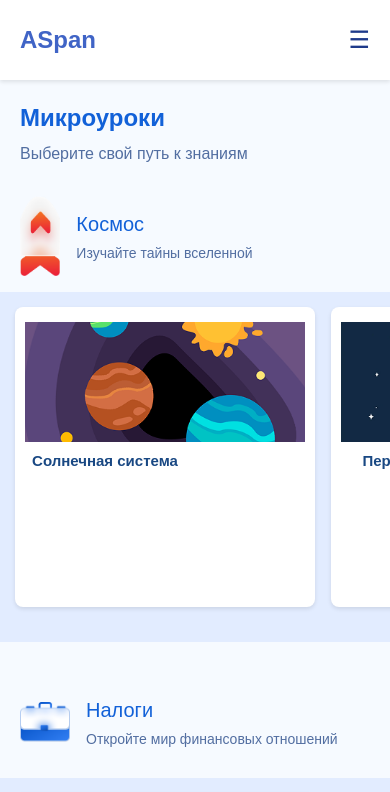
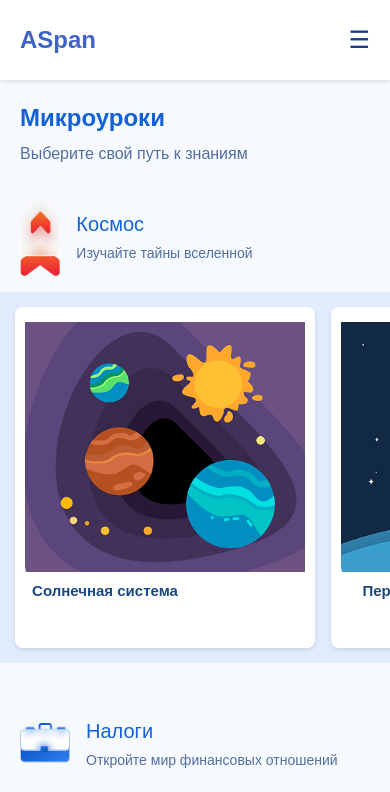
Before and after one commit to Random073/aspan_web, a Vue app: page /#/microlessons in a window 390 px wide. Shown: the top 792 px of the page. Built offline with nearby package versions, Linux system fonts and the light colour scheme.

Commit message:
microlessons size

```diff
--- a/src/components/Microlessons.vue
+++ b/src/components/Microlessons.vue
@@ -262,7 +262,7 @@ export default {
   }
 
   .item-icon {
-    height: 120px; /* Adjust image height */
+    height: 250px; /* Adjust image height */
     object-fit: cover;
   }
 
```
